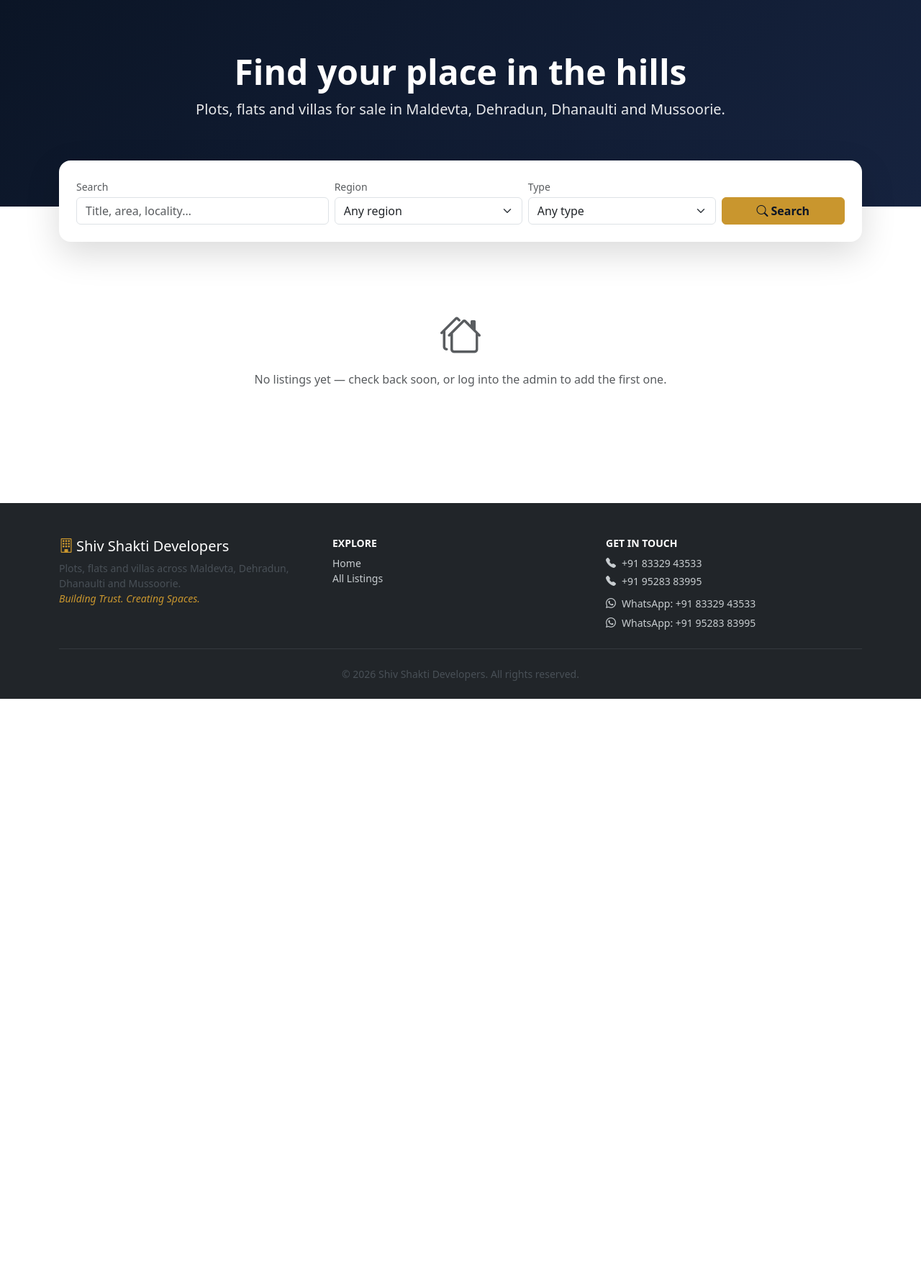
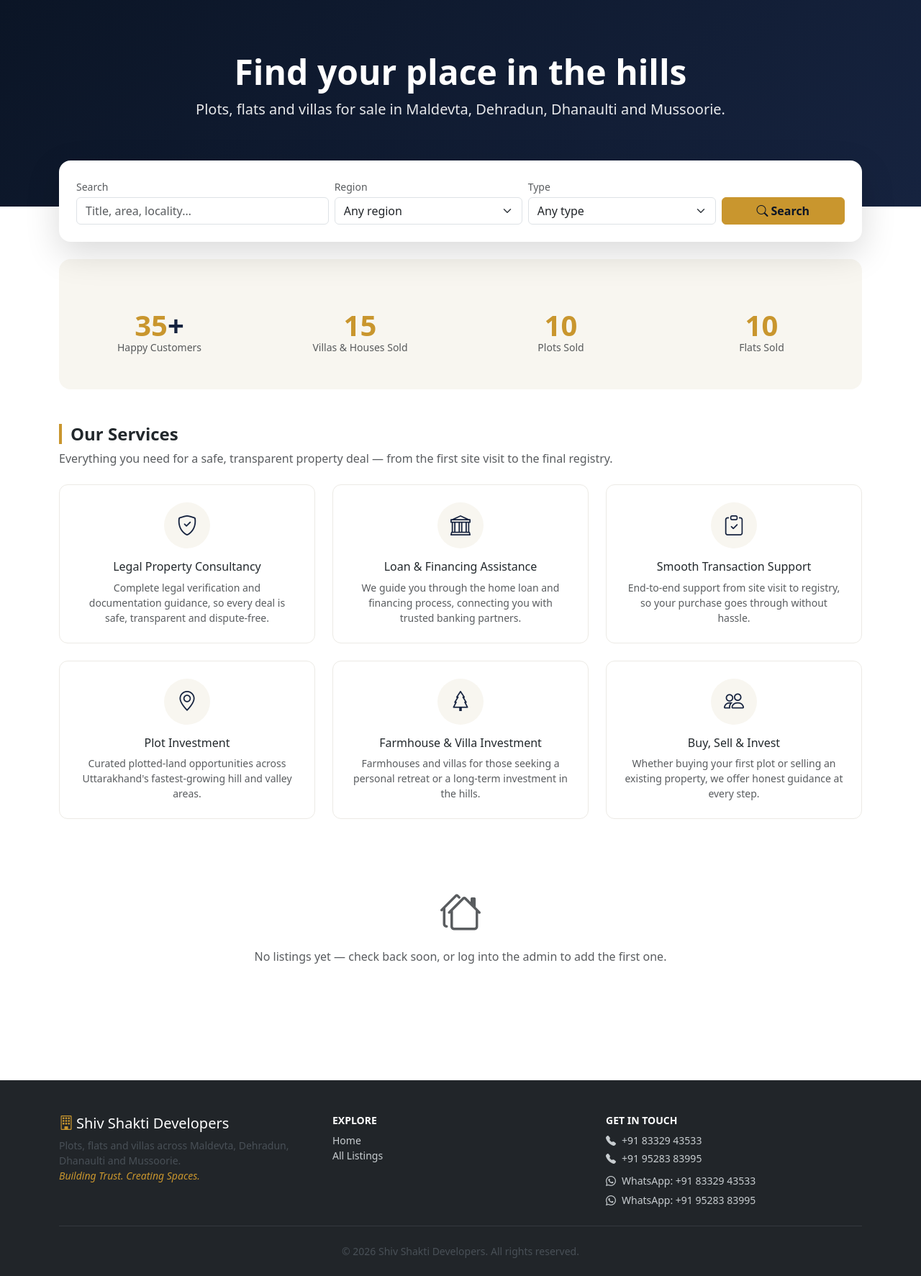
Before and after one commit to rahulbaliyan/property-portal, a Django app: page / in a window 1280 px wide. Shown: the part 72-1845 px from the top of the page at 72% size. Before the commit the page ends 1043 px from the top, so only its background shows below. Run offline with Django 5.2, Linux system fonts and the light colour scheme; data that the repository does not hold is empty.

Commit message:
Add trust stats, services section, and Farmhouse property type
Home page now shows real customer numbers (35+ total: 15 houses, 10
plots, 10 flats — actual figures, not placeholder marketing stats)
and a services section covering legal consultancy, loan assistance,
transaction support, and plot/farmhouse/villa investment.

Added Farmhouse as a listable property type so the new "Farmhouse
Investment" service claim is backed by actual site functionality.

```diff
--- a/properties/models.py
+++ b/properties/models.py
@@ -24,6 +24,7 @@ class Property(models.Model):
         PLOT = "plot", "Plot"
         FLAT = "flat", "Flat"
         VILLA = "villa", "Villa"
+        FARMHOUSE = "farmhouse", "Farmhouse"
 
     class Region(models.TextChoices):
         MALDEVTA = "maldevta", "Maldevta"
--- a/static/css/style.css
+++ b/static/css/style.css
@@ -136,3 +136,38 @@ body {
   background-color: var(--bg-soft);
   border-radius: 0.75rem;
 }
+
+/* Trust stats strip */
+.trust-stats {
+  background-color: var(--bg-soft);
+  border-radius: 1rem;
+}
+.trust-stat .stat-number {
+  font-weight: 800;
+  color: var(--brand);
+  line-height: 1;
+}
+.trust-stat .stat-number .text-accent { font-weight: 800; }
+
+/* Services */
+.service-card {
+  background-color: #fff;
+  border: 1px solid #eceae5;
+  border-radius: 0.75rem;
+  transition: transform 0.15s ease, box-shadow 0.15s ease, border-color 0.15s ease;
+}
+.service-card:hover {
+  transform: translateY(-4px);
+  box-shadow: 0 0.75rem 1.5rem rgba(0, 0, 0, 0.08);
+  border-color: var(--accent);
+}
+.service-card .service-icon {
+  width: 64px;
+  height: 64px;
+  border-radius: 50%;
+  background-color: var(--bg-soft);
+  display: flex;
+  align-items: center;
+  justify-content: center;
+  margin: 0 auto;
+}
--- a/templates/core/home.html
+++ b/templates/core/home.html
@@ -45,6 +45,77 @@
   </div>
 </div>
 
+
+<div class="container mt-5">
+  <div class="trust-stats row g-4 text-center py-4 py-md-5 mx-0">
+    <div class="col-6 col-md-3 trust-stat">
+      <div class="stat-number display-6"><span class="text-accent">35</span>+</div>
+      <p class="small text-muted mb-0">Happy Customers</p>
+    </div>
+    <div class="col-6 col-md-3 trust-stat">
+      <div class="stat-number display-6"><span class="text-accent">15</span></div>
+      <p class="small text-muted mb-0">Villas &amp; Houses Sold</p>
+    </div>
+    <div class="col-6 col-md-3 trust-stat">
+      <div class="stat-number display-6"><span class="text-accent">10</span></div>
+      <p class="small text-muted mb-0">Plots Sold</p>
+    </div>
+    <div class="col-6 col-md-3 trust-stat">
+      <div class="stat-number display-6"><span class="text-accent">10</span></div>
+      <p class="small text-muted mb-0">Flats Sold</p>
+    </div>
+  </div>
+</div>
+
+<div class="container my-5">
+  <h2 class="h4 section-title mb-2">Our Services</h2>
+  <p class="text-muted mb-4">Everything you need for a safe, transparent property deal — from the first site visit to the final registry.</p>
+  <div class="row g-4">
+    <div class="col-sm-6 col-lg-4">
+      <div class="service-card h-100 p-4 text-center">
+        <div class="service-icon mb-3"><i class="bi bi-shield-check h3 text-brand mb-0"></i></div>
+        <h3 class="h6">Legal Property Consultancy</h3>
+        <p class="small text-muted mb-0">Complete legal verification and documentation guidance, so every deal is safe, transparent and dispute-free.</p>
+      </div>
+    </div>
+    <div class="col-sm-6 col-lg-4">
+      <div class="service-card h-100 p-4 text-center">
+        <div class="service-icon mb-3"><i class="bi bi-bank h3 text-brand mb-0"></i></div>
+        <h3 class="h6">Loan &amp; Financing Assistance</h3>
+        <p class="small text-muted mb-0">We guide you through the home loan and financing process, connecting you with trusted banking partners.</p>
+      </div>
+    </div>
+    <div class="col-sm-6 col-lg-4">
+      <div class="service-card h-100 p-4 text-center">
+        <div class="service-icon mb-3"><i class="bi bi-clipboard-check h3 text-brand mb-0"></i></div>
+        <h3 class="h6">Smooth Transaction Support</h3>
+        <p class="small text-muted mb-0">End-to-end support from site visit to registry, so your purchase goes through without hassle.</p>
+      </div>
+    </div>
+    <div class="col-sm-6 col-lg-4">
+      <div class="service-card h-100 p-4 text-center">
+        <div class="service-icon mb-3"><i class="bi bi-geo-alt h3 text-brand mb-0"></i></div>
+        <h3 class="h6">Plot Investment</h3>
+        <p class="small text-muted mb-0">Curated plotted-land opportunities across Uttarakhand's fastest-growing hill and valley areas.</p>
+      </div>
+    </div>
+    <div class="col-sm-6 col-lg-4">
+      <div class="service-card h-100 p-4 text-center">
+        <div class="service-icon mb-3"><i class="bi bi-tree h3 text-brand mb-0"></i></div>
+        <h3 class="h6">Farmhouse &amp; Villa Investment</h3>
+        <p class="small text-muted mb-0">Farmhouses and villas for those seeking a personal retreat or a long-term investment in the hills.</p>
+      </div>
+    </div>
+    <div class="col-sm-6 col-lg-4">
+      <div class="service-card h-100 p-4 text-center">
+        <div class="service-icon mb-3"><i class="bi bi-people h3 text-brand mb-0"></i></div>
+        <h3 class="h6">Buy, Sell &amp; Invest</h3>
+        <p class="small text-muted mb-0">Whether buying your first plot or selling an existing property, we offer honest guidance at every step.</p>
+      </div>
+    </div>
+  </div>
+</div>
+
 <div class="container my-5">
   {% if featured %}
     <div class="d-flex justify-content-between align-items-center mb-3">
```
Also changed, not shown: properties/migrations/0004_alter_property_property_type.py (added).
